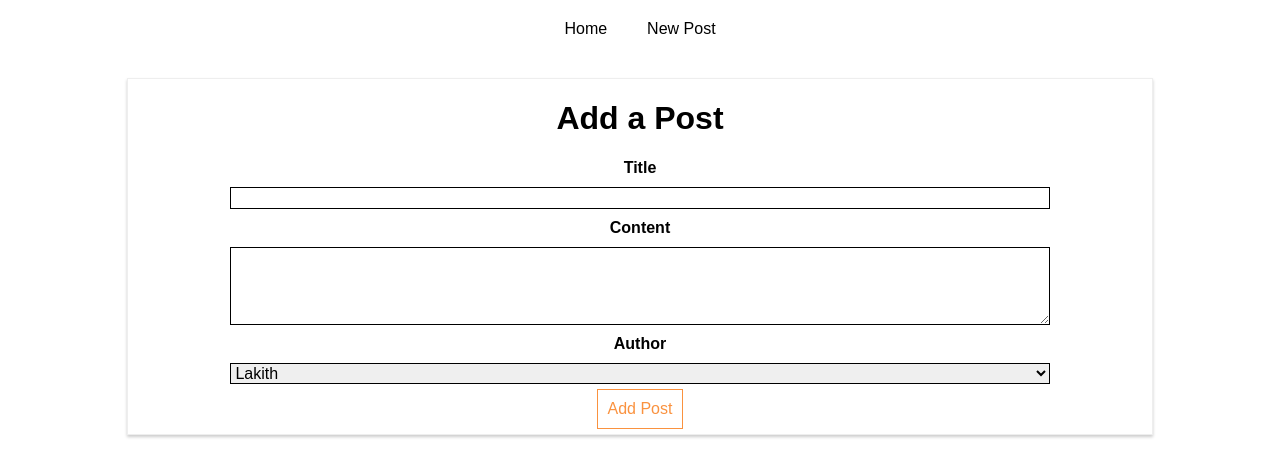
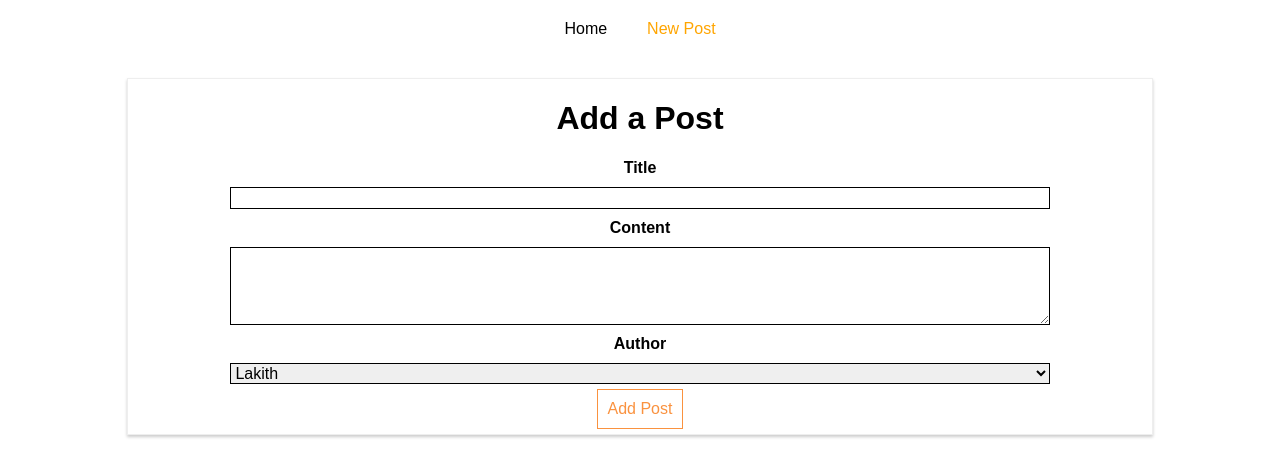
Before and after one commit to lakith/react-axios, a React (Create React App) app: page /new-post in a window 1280 px wide. Shown: the top 476 px of the page. Built offline with nearby package versions, Linux system fonts and the light colour scheme.

Commit message:
active link inline styling

```diff
--- a/src/components/Post/Post.js
+++ b/src/components/Post/Post.js
@@ -1,8 +1,13 @@
 import React from 'react';
+import {withRouter} from 'react-router-dom';
 
 import './Post.css';
 
-const post = (props) => (
+const post = (props) => {
+
+    console.log(props);
+
+ return(
         <article className="Post" onClick={props.click}>
             <h1>{props.title}</h1>
             <div className="Info">
@@ -10,5 +15,6 @@
             </div>
         </article>
     );
+};
 
-export default post;
+export default withRouter(post);
--- a/src/containers/Blog/Blog.css
+++ b/src/containers/Blog/Blog.css
@@ -16,6 +16,7 @@
 }
 
 .Blog a:hover,
-.Blog a:active{
+.Blog a:active,
+.Blog a.active{
     color:orange;
 }
--- a/src/containers/Blog/Blog.js
+++ b/src/containers/Blog/Blog.js
@@ -1,7 +1,7 @@
 import React, { Component } from 'react';
 
 import './Blog.css';
-import {Route,Link} from 'react-router-dom';
+import {Route,NavLink} from 'react-router-dom';
 import Posts from '../Posts/Posts';
 import NewPost from '../NewPost/NewPost';
 
@@ -13,12 +13,28 @@
                 <header>
                     <nav>
                         <ul>
-                            <li><Link to="/">Home</Link></li>
-                            <li><Link to={{
-                                pathname: '/new-post',
+                            <li>
+                                <NavLink to="/"
+                                    exact
+                                    activeClassName="my-active"
+                                    activeStyle={{
+                                        color:'orange',
+                                        fontWeight:'bold'
+                                    }}
+                                    >
+                                        Home
+                                </NavLink>
+                            </li>
+                            <li><NavLink to={{
+                                pathname: '/new-post' ,
                                 hash: '#submit',
-                                search: '?quick-submit=true'
-                            }}>New Post</Link></li>
+                                search: '?quick-submit=true',
+                                activeClassName:"my-active",
+                                activeStyle:{
+                                    color:'orange',
+                                    fontWeight:'bold'
+                                }
+                            }} >New Post</NavLink></li>
                         </ul>
                     </nav>
                 </header>
--- a/src/containers/NewPost/NewPost.js
+++ b/src/containers/NewPost/NewPost.js
@@ -8,6 +8,10 @@
         title: '',
         content: '',
         author: 'Max'
+    }
+
+    componentDidMount(){
+        console.log(this.props);
     }
 
     postDataHandler = ()=>{
--- a/src/containers/Posts/Posts.js
+++ b/src/containers/Posts/Posts.js
@@ -10,7 +10,9 @@
     }
 
     componentDidMount () {
+
         console.log(this.props);
+
         axios.get( '/posts' )
             .then( response => {
                 const posts = response.data.slice(0, 4);
```
Lines whose indentation alone changed are shown as unchanged.
